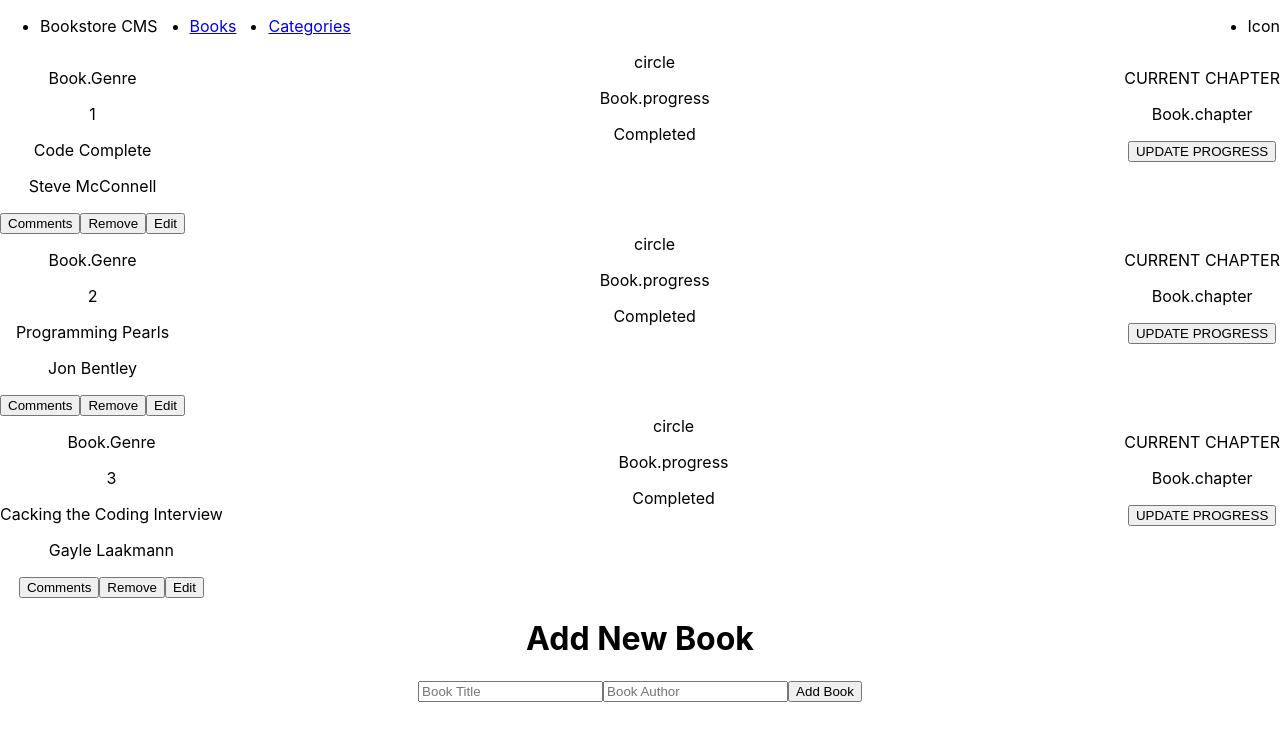
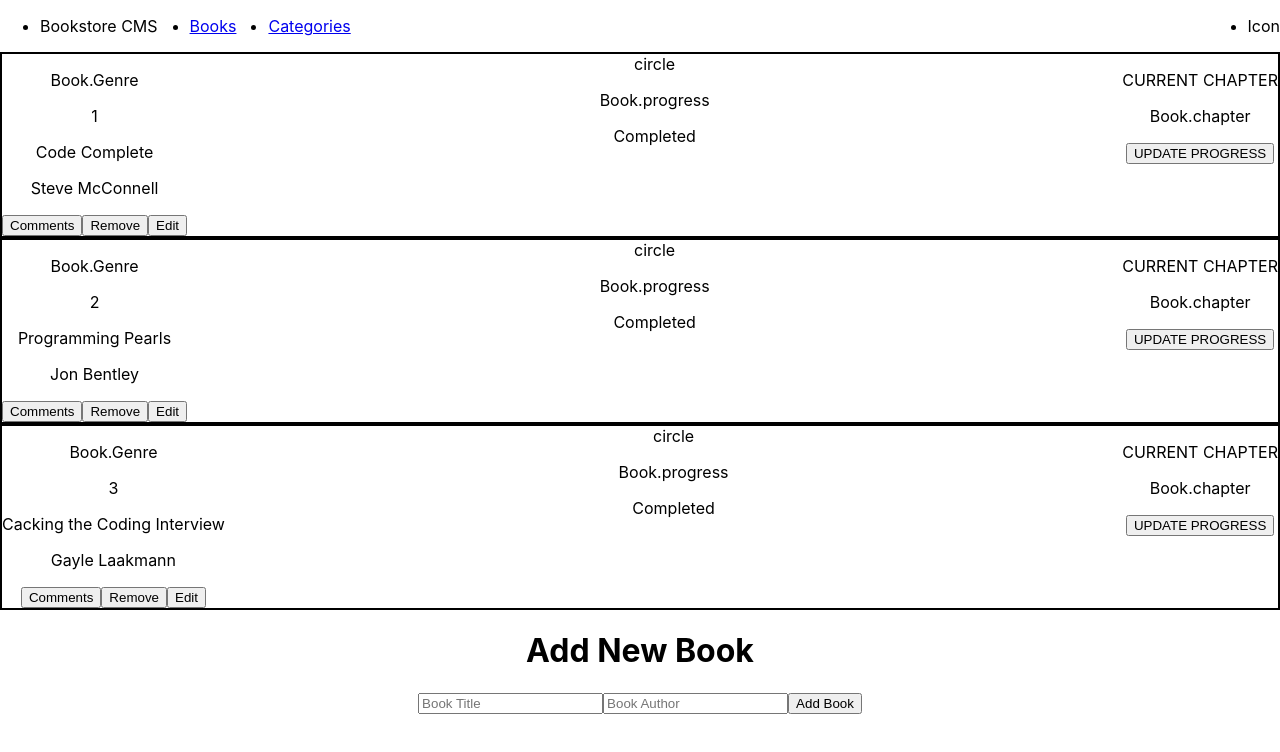
Before and after one commit to iamsjunaid/Bookstore, a React (Create React App) app: page / in a window 1280 px wide. Shown: the top 752 px of the page. Built offline with nearby package versions, Linux system fonts and the light colour scheme.

Commit message:
Update Book.css

```diff
--- a/src/components/styles/Book.css
+++ b/src/components/styles/Book.css
@@ -1,4 +1,5 @@
 .book {
   display: flex;
   justify-content: space-between;
+  border: 2px solid #000;
 }
```
